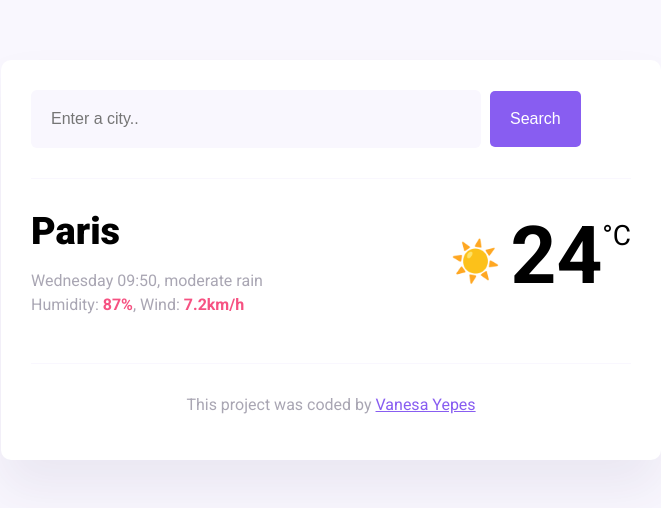
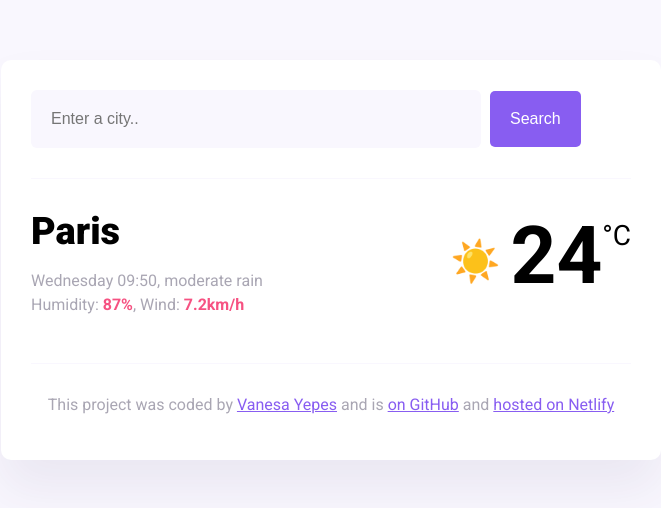
Before and after one commit to vaneyepes/weatherSearchEngine, a website built with Parcel: page index.html in a window 1280 px wide. Shown: the whole page, without its empty margins (309-970 px from the left). Built offline with nearby package versions, Linux system fonts and the light colour scheme.

Commit message:
Change footer information and links

```diff
--- a/index.html
+++ b/index.html
@@ -47,7 +47,17 @@
       <footer>
         <p>
           This project was coded by
-          <a href="#" target="_blank">Vanesa Yepes</a>
+          <a href="#" target="_blank">Vanesa Yepes</a> and is
+          <a
+            href="https://github.com/vaneyepes/weatherSearchEngine"
+            target="_blank"
+          >
+            on GitHub</a
+          >
+          and
+          <a href="https://www.netlify.com" target="_blank"
+            >hosted on Netlify</a
+          >
         </p>
       </footer>
     </div>
```
